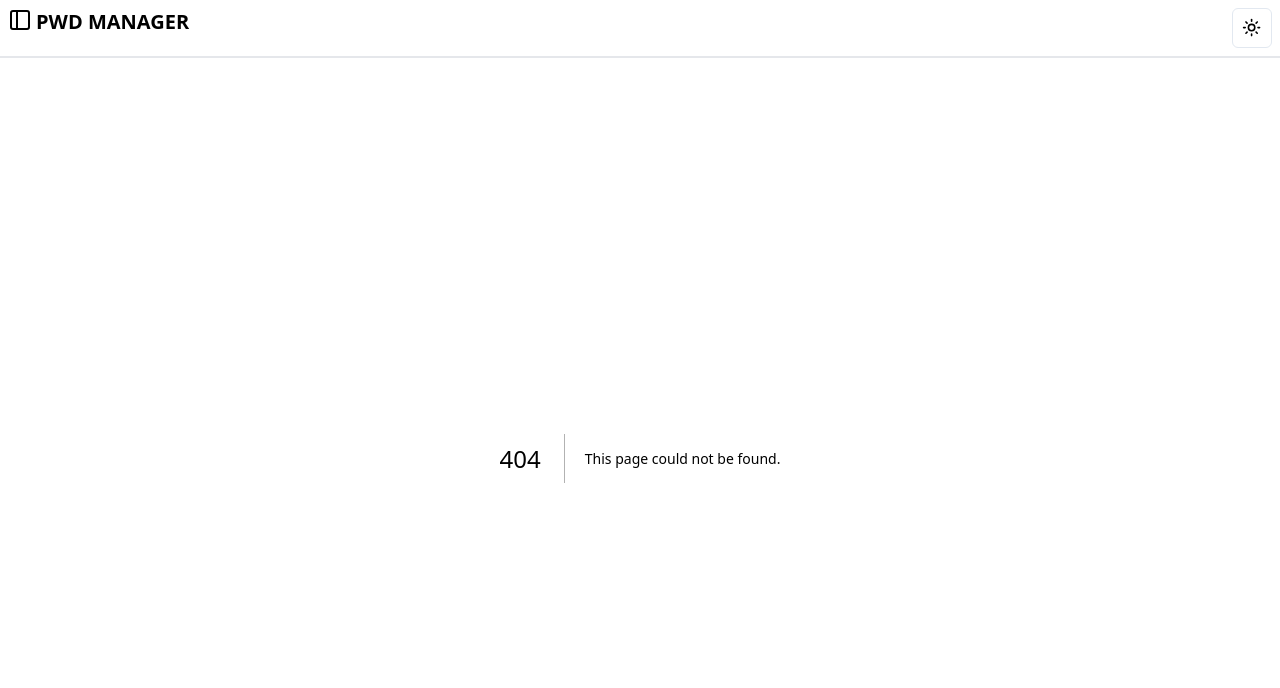
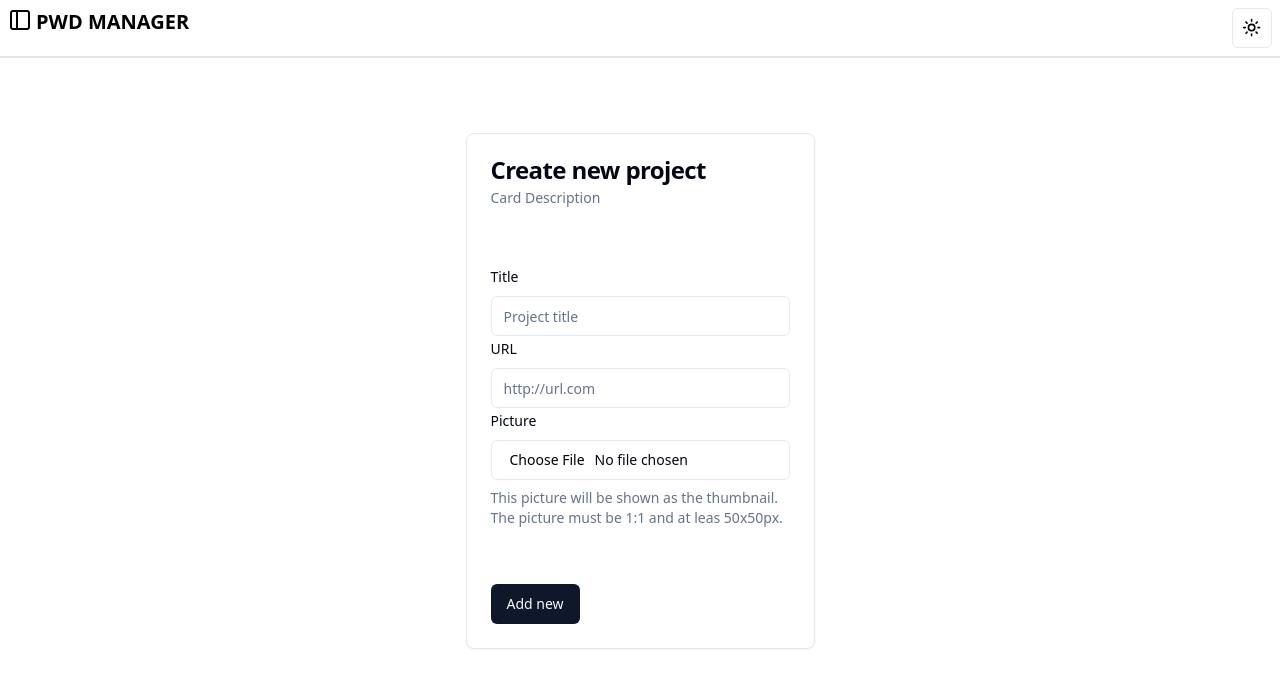
Before and after one commit to estherogami/password-manager, a Next.js app: page /new in a window 1280 px wide. Before the commit this address had no page. Shown: the top 688 px of the page. Built offline with nearby package versions, Linux system fonts and the light colour scheme.

Commit message:
Create sidebar component

```diff
--- /dev/null
+++ b/app/new/page.tsx
@@ -0,0 +1,103 @@
+"use client"
+import { zodResolver } from "@hookform/resolvers/zod"
+import { useForm } from "react-hook-form"
+import { z } from "zod"
+
+import { Button } from "@/components/ui/button"
+import {
+  Form,
+  FormControl,
+  FormDescription,
+  FormField,
+  FormItem,
+  FormLabel,
+  FormMessage,
+} from "@/components/ui/form"
+import { Input } from "@/components/ui/input"
+import { Label } from "@/components/ui/label"
+
+import {
+  Card,
+  CardContent,
+  CardDescription,
+  CardFooter,
+  CardHeader,
+  CardTitle,
+} from "@/components/ui/card"
+
+
+const formSchema = z.object({
+  title: z.string().max(50, { message: "Title must be shorter than 50 characters." }),
+  picture: z.string().optional(),
+  url: z.string().url().optional()
+});
+
+function NewProjectPage() {
+  // 1. Define form.
+  const form = useForm<z.infer<typeof formSchema>>({
+    resolver: zodResolver(formSchema),
+    defaultValues: {
+      title: "",
+      picture: "",
+      url: ""
+    },
+  })
+
+  // 2. Define a submit handler.
+  function onSubmit(values: z.infer<typeof formSchema>) {
+    // Do something with the form values.
+    // ✅ This will be type-safe and validated.
+    console.log(values)
+  }
+
+
+  return (
+    <div className="flex flex-wrap flex-row h-5/6 justify-center content-center">
+      <div className="">
+      <Card>
+        <Form {...form}>
+          <form onSubmit={form.handleSubmit(onSubmit)} className="space-y-8">
+            <CardHeader>
+              <CardTitle>Create new project</CardTitle>
+              <CardDescription>Card Description</CardDescription>
+            </CardHeader>
+
+            <CardContent>
+              <FormField
+                control={form.control}
+                name="title"
+                render={({ field }) => (
+                  <FormItem>
+                    <FormLabel>Title</FormLabel>
+                    <FormControl>
+                      <Input placeholder="Project title" {...field} />
+                    </FormControl>
+                    <FormLabel>URL</FormLabel>
+                    <FormControl>
+                      <Input placeholder="http://url.com" {...field} />
+                    </FormControl>
+                    <FormLabel>Picture</FormLabel>
+                    <FormControl>
+                      <Input id="picture" type="file" placeholder="shadcn" {...field} />
+                    </FormControl>
+                    <FormDescription>
+                      This picture will be shown as the thumbnail. <br />The picture must be 1:1 and at leas 50x50px.
+                    </FormDescription>
+
+                    <FormMessage />
+                  </FormItem>
+                )}
+              />
+            </CardContent>
+            <CardFooter>
+              <Button type="submit">Add new</Button>
+            </CardFooter>
+          </form>
+        </Form>
+      </Card>
+      </div>
+    </div>
+  )
+}
+
+export default NewProjectPage
--- /dev/null
+++ b/components/sidebar/search.tsx
@@ -0,0 +1,14 @@
+import { Input } from "@/components/ui/input"
+import { FaSearch } from "react-icons/fa";
+
+function Search() {
+    return (
+        <div>
+            <FaSearch />
+            <Input type="text" placeholder="Search..." />
+            <div>autocompletar</div>
+        </div>
+    )
+}
+
+export default Search
--- /dev/null
+++ b/components/sidebar/sidebar.tsx
@@ -0,0 +1,20 @@
+
+import { IoAddCircle } from "react-icons/io5";
+import Search from "./search";
+import Link from "next/link";
+
+
+
+function Sidebar() {
+    return (
+        <aside className="flex flex-column flex-wrap overflow-auto h-full w-[20rem] border-r-2 gap-4 p-5">
+            <Search />
+            <div>
+                <Link href="/new"><IoAddCircle className="h-8 w-8" /></Link>
+            </div>
+            <div>project list component</div>
+        </aside>
+    )
+}
+
+export default Sidebar
```
Also changed, not shown: lib/api-utils.ts (added).
